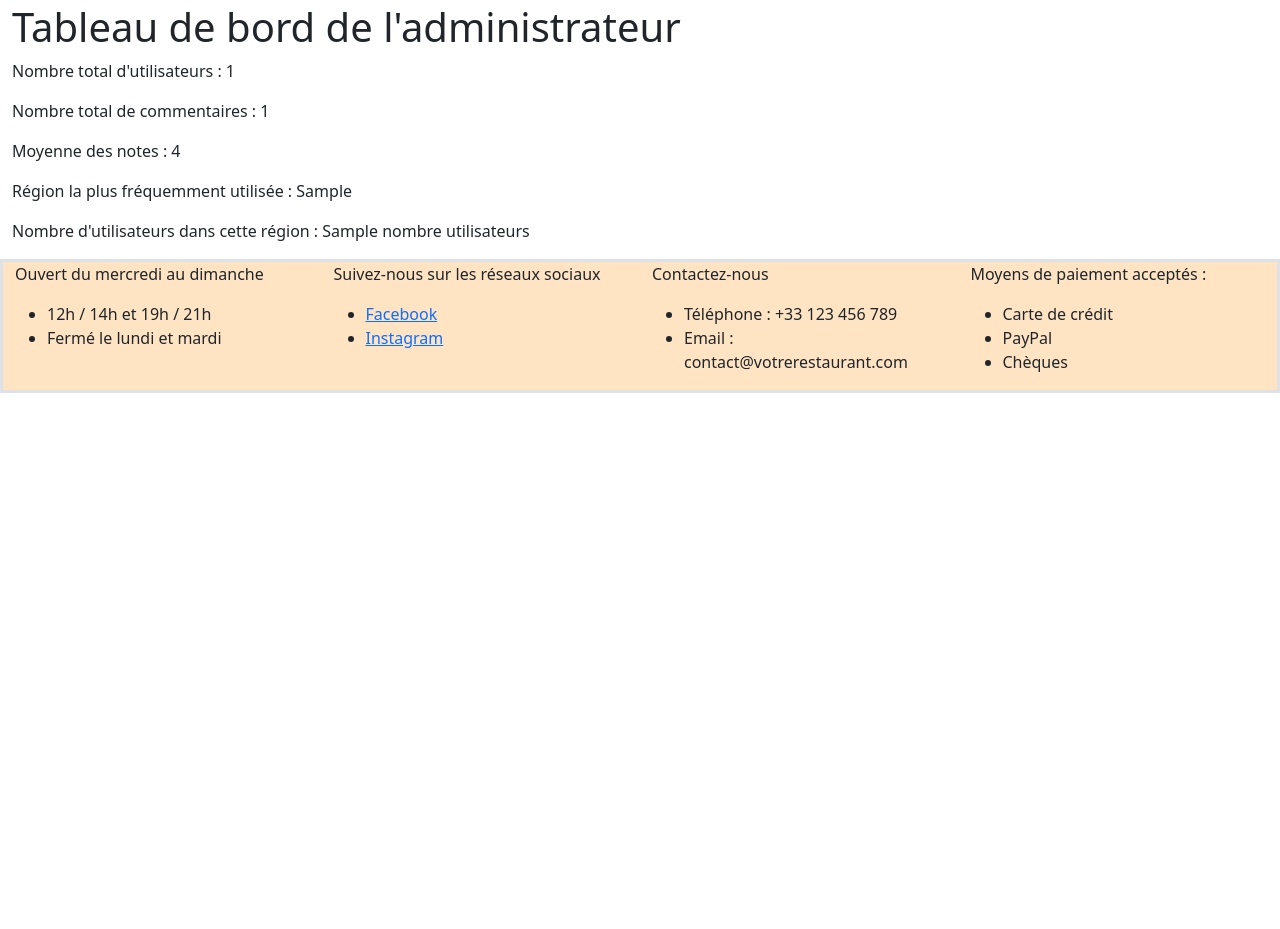
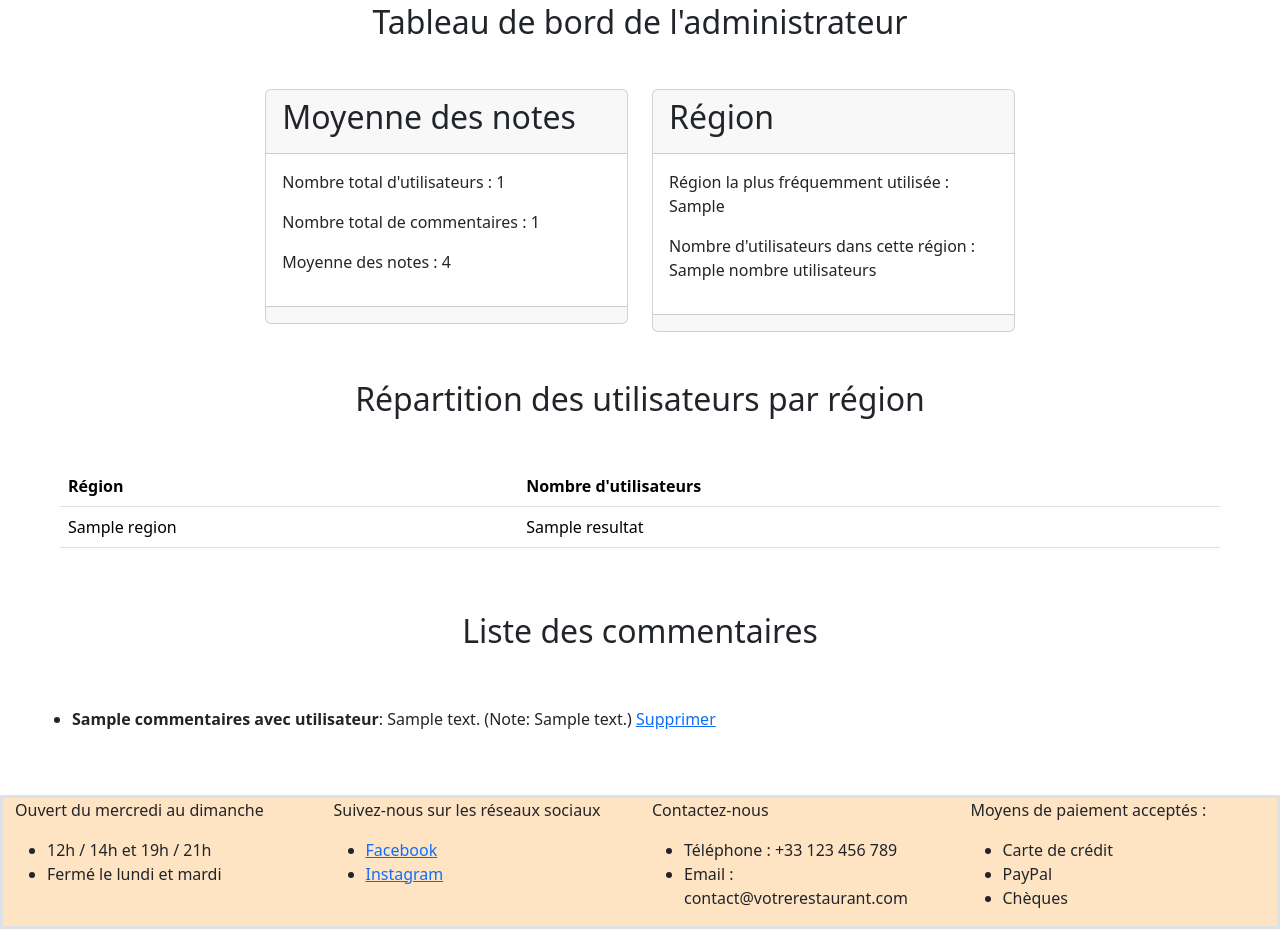
Before and after one commit to JeremyLarcher/Bara-Breizh, a Symfony app: template templates/admin/index.html.twig in a window 1280 px wide. Shown: the part 123-1052 px from the top of the page. Before the commit the page ends 516 px from the top, so only its background shows below. Run offline with Twig, Linux system fonts and the light colour scheme; the template is opened without the code that fills it: most values are stand-ins (such as "Sample title", 1, 10 or a date in 2020); some libraries are stand-ins or nearby versions.

Commit message:
amelioration de la page administrateur et possibilité pour l'administrateur de supprimer le commentaire

```diff
--- a/src/Entity/Commentaire.php
+++ b/src/Entity/Commentaire.php
@@ -24,7 +24,7 @@ class Commentaire
     #[Assert\NotBlank(message: 'Veuillez sélectionner une note')]
     private ?int $note = null;
 
-    #[ORM\OneToOne(mappedBy: 'commentaire', cascade: ['persist', 'remove'])]
+    #[ORM\OneToOne(inversedBy: 'commentaire', cascade: ['persist', 'remove'])]
     private ?Utilisateur $utilisateur = null;
 
     public function getId(): ?int
--- a/src/Entity/Utilisateur.php
+++ b/src/Entity/Utilisateur.php
@@ -53,7 +53,7 @@ class Utilisateur implements UserInterface, PasswordAuthenticatedUserInterface
     #[Assert\NotBlank(message: 'Veuillez séléctionner une région')]
     private ?Region $region = null;
 
-    #[ORM\OneToOne(inversedBy: 'utilisateur', cascade: ['persist', 'remove'])]
+    #[ORM\OneToOne(mappedBy: 'utilisateur')]
     private ?Commentaire $commentaire = null;
 
     public function getId(): ?int
--- a/templates/admin/index.html.twig
+++ b/templates/admin/index.html.twig
@@ -3,13 +3,80 @@
 {% block title %}{{ parent() }} | Administrateur{% endblock %}
 
 {% block body %}
+    <section>
+        <h2 class="text-center">Tableau de bord de l'administrateur</h2>
+    </section>
 
-    <h1>Tableau de bord de l'administrateur</h1>
+    <section class="row m-5 justify-content-center">
 
-    <p>Nombre total d'utilisateurs : {{ totalUsers }}</p>
-    <p>Nombre total de commentaires : {{ totalComments }}</p>
-    <p>Moyenne des notes : {{ averageRating }}</p>
-    <p>Région la plus fréquemment utilisée : {{ regionLaPlusFrequente }}</p>
-    <p>Nombre d'utilisateurs dans cette région : {{ nombreUtilisateurs }}</p>
+        <div class="col-md-4">
+        <div class="card">
+            <div class="card-header">
+                <h2 class="card-title">Moyenne des notes</h2>
+            </div>
+            <div class="card-body">
+                <p>Nombre total d'utilisateurs : {{ totalUsers }}</p>
+                <p>Nombre total de commentaires : {{ totalComments }}</p>
+                <p>Moyenne des notes : {{ averageRating }}</p>
+            </div>
+            <div class="card-footer"></div>
+        </div>
+
+        </div>
+
+        <div class="col-md-4">
+            <div class="card">
+                <div class="card-header">
+                    <h2 class="card-title">Région</h2>
+                </div>
+                <div class="card-body">
+                    <p>Région la plus fréquemment utilisée : {{ regionLaPlusFrequente }}</p>
+                    <p>Nombre d'utilisateurs dans cette région : {{ nombreUtilisateurs }}</p>
+
+                </div>
+                <div class="card-footer"></div>
+            </div>
+        </div>
+
+    </section>
+
+    <section>
+        <h2 class="text-center">Répartition des utilisateurs par région</h2>
+    </section>
+
+    <section class="row m-5">
+        <table class="table">
+            <thead class="thead-light">
+                <tr>
+                    <th>Région</th>
+                    <th>Nombre d'utilisateurs</th>
+                </tr>
+            </thead>
+            <tbody>
+            {% for resultat in resultats %}
+                <tr>
+                    <td>{{ resultat.region }}</td>
+                    <td>{{ resultat.nombreUtilisateurs }}</td>
+                </tr>
+            {% endfor %}
+            </tbody>
+        </table>
+    </section>
+
+    <section class="row m-5">
+        <h2 class="text-center">Liste des commentaires</h2>
+    </section>
+
+    <section class="row m-5">
+        <ul>
+            {% for commentaireAvecUtilisateur in commentairesAvecUtilisateur %}
+                <li>
+                    <strong>{{ commentaireAvecUtilisateur.utilisateurNom }}</strong>:
+                    {{ commentaireAvecUtilisateur.commentaire }} (Note: {{ commentaireAvecUtilisateur.note }})
+                    <a href="{{ path('admin_supprimer_commentaire', {'id': commentaireAvecUtilisateur.id}) }}">Supprimer</a>
+                </li>
+            {% endfor %}
+        </ul>
+    </section>
 
 {% endblock %}
```
Also changed, not shown: src/Controller/AdminController.php (+58 -0 lines).
